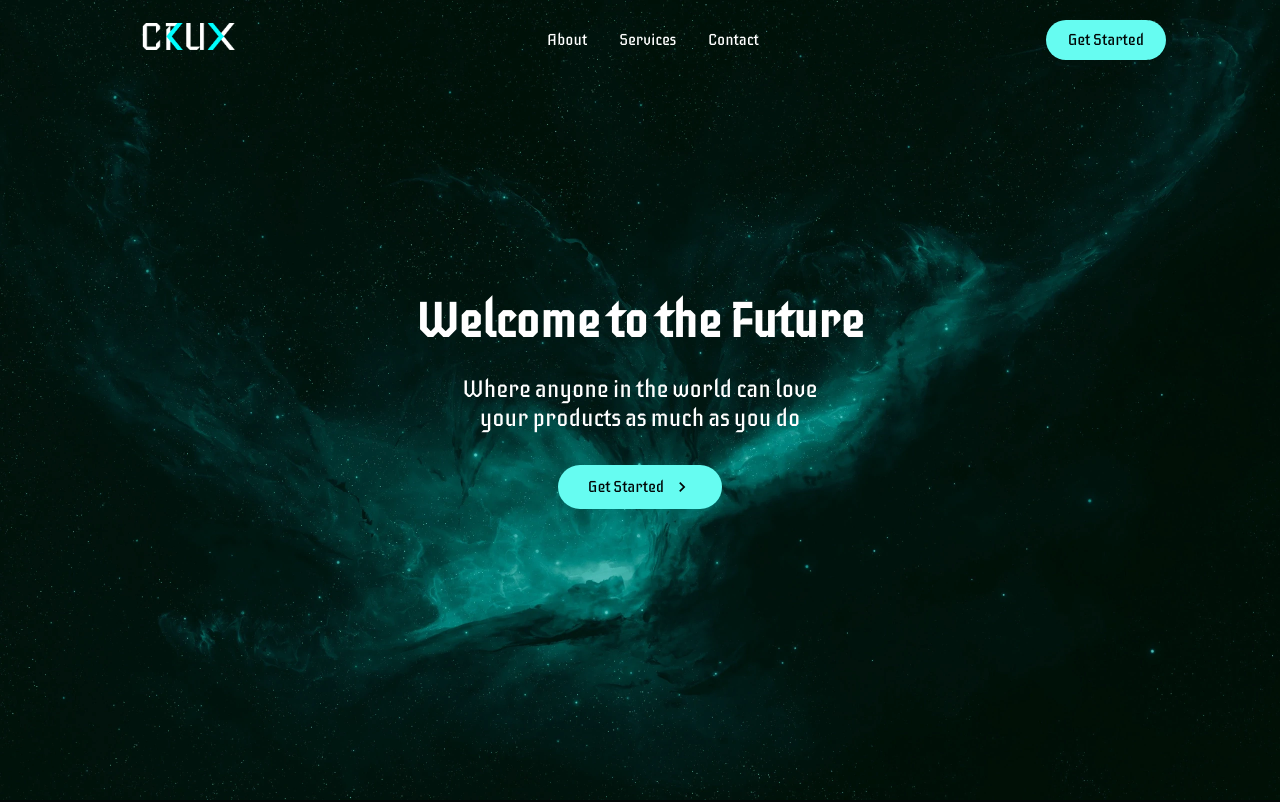
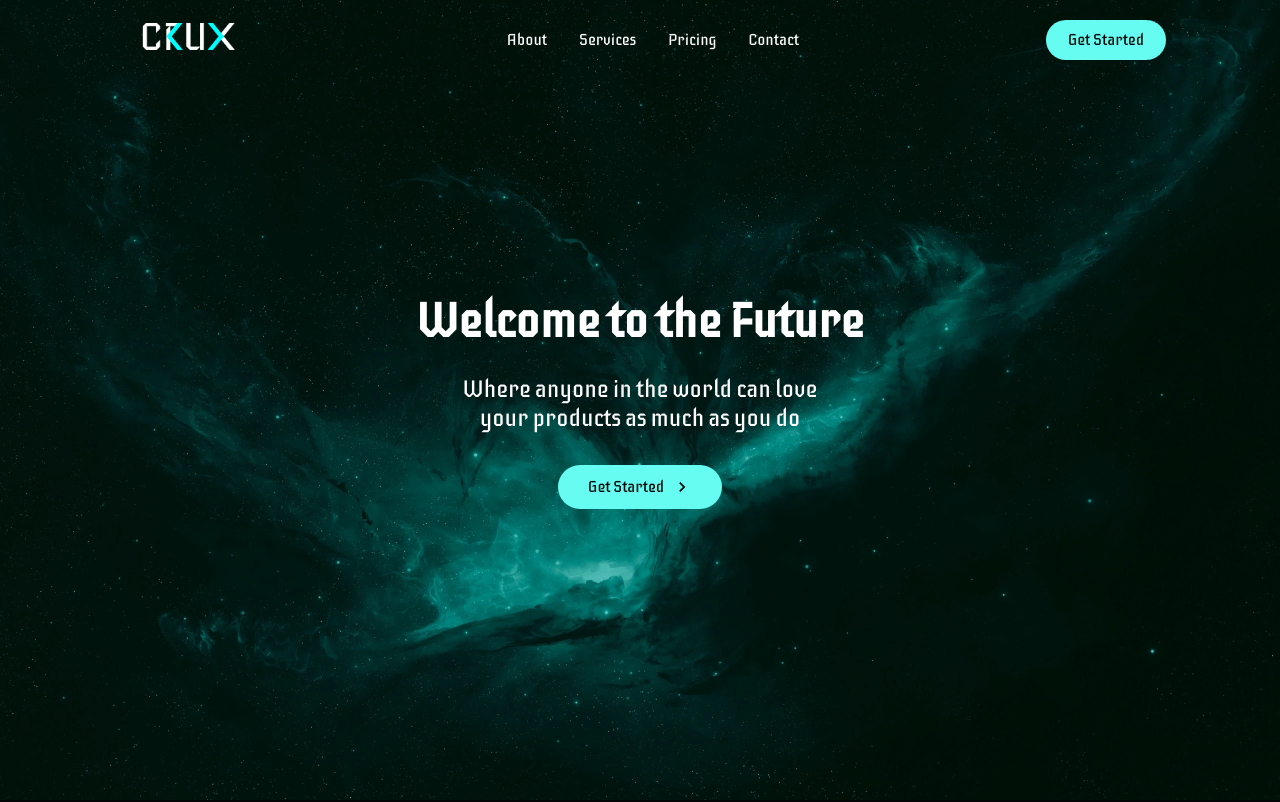
Before and after one commit to mroberson11/cruxmockup, a Next.js app: page / in a window 1280 px wide. Shown: the top 802 px of the page. Built offline with nearby package versions, Linux system fonts and the light colour scheme.

Commit message:
Add pricing page

```diff
--- a/src/components/Navbar/index.js
+++ b/src/components/Navbar/index.js
@@ -85,6 +85,15 @@ const Navbar = ({ toggle }) => {
                   Services
                 </NavLinks>
               </NavItem>
+              <NavItem
+                whileHover={{
+                  scale: 1.1,
+                }}
+              >
+                <Link href="/pricing" passHref>
+                  <NavLinks>Pricing</NavLinks>
+                </Link>
+              </NavItem>
               {/* <NavItem
                 whileHover={{
                   scale: 1.1,
@@ -117,15 +126,6 @@ const Navbar = ({ toggle }) => {
                   Contact
                 </NavLinks>
               </NavItem>
-              {/* <NavItem
-                whileHover={{
-                  scale: 1.1,
-                }}
-              >
-                <Link href="/pricing" passHref>
-                  <NavLinks>Pricing</NavLinks>
-                </Link>
-              </NavItem> */}
             </NavMenu>
             <NavBtn>
               <Link href="/contact-form" passHref>
--- a/src/components/Sidebar/index.js
+++ b/src/components/Sidebar/index.js
@@ -31,9 +31,9 @@ const Sidebar = ({ isOpen, toggle }) => {
           <SidebarLink to="information" onClick={toggle}>
             Contact
           </SidebarLink>
-          {/* <Link href="/pricing" passHref>
+          <Link href="/pricing" passHref>
             <SidebarLink>Pricing</SidebarLink>
-          </Link> */}
+          </Link>
         </SidebarMenu>
         <SideBtnWrap>
           <Link href="/contact-form" passHref>
```
